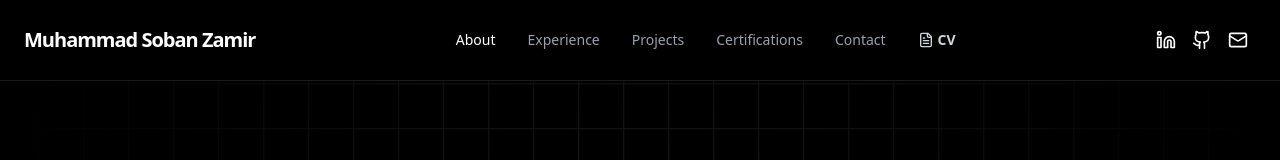
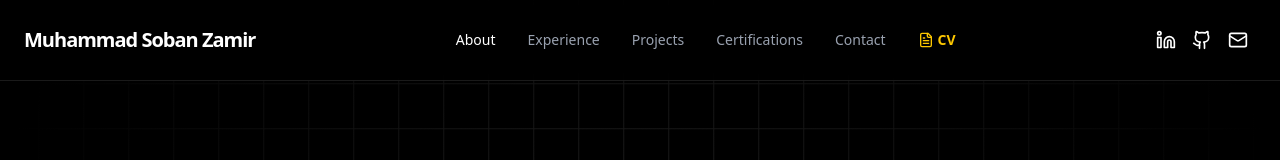
Before and after one commit to soban-zamir/soban-zamir.github.io, a React (Vite) app: page / in a window 1280 px wide. Shown: the top 160 px of the page. Built offline with nearby package versions, Linux system fonts and the light colour scheme.

Commit message:
Update App.tsx

```diff
--- a/src/App.tsx
+++ b/src/App.tsx
@@ -379,7 +379,7 @@ return (
                     key={link}
                     href={CV_URL}
                     download="CV - Muhammad Soban Zamir.pdf"
-                    className="text-sm font-bold text-grey-400 hover:text-white transition-colors flex items-center gap-1"
+                    className="text-sm font-bold text-yellow-400 hover:text-yellow-400 transition-colors flex items-center gap-1"
                   >
                     <FileText className="w-4 h-4" /> {link}
                   </a>
```
